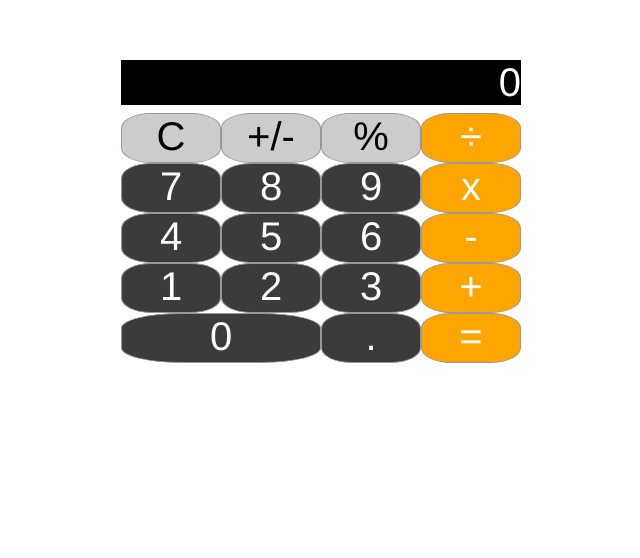
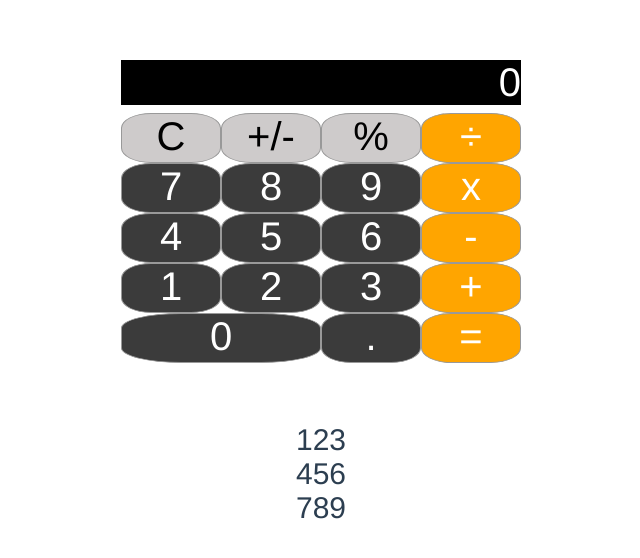
Before and after one commit to TatsushiFukunaga/vue-calculator, a Vue app: page / in a window 1280 px wide. Shown: the top 558 px of the page, without its empty margins (319-959 px from the left). Built offline with nearby package versions, Linux system fonts and the light colour scheme.

Commit message:
added History component

```diff
--- a/src/App.vue
+++ b/src/App.vue
@@ -1,16 +1,24 @@
 <template>
   <div id="app">
     <Calculator />
+    <History :items="items" />
   </div>
 </template>
 
 <script>
 import Calculator from "./components/Calculator.vue";
+import History from "./components/History.vue";
 
 export default {
   name: "App",
   components: {
     Calculator,
+    History,
+  },
+  data() {
+    return {
+      items: ["123", "456", "789"],
+    };
   },
 };
 </script>
--- /dev/null
+++ b/src/components/History.vue
@@ -0,0 +1,20 @@
+<template>
+  <div class="history">
+    <div v-for="item in items" :key="item">
+      <div>{{ item }}</div>
+    </div>
+  </div>
+</template>
+
+<script>
+export default {
+  props: ["items"],
+};
+</script>
+
+<style scoped>
+.history {
+  padding-top: 60px;
+  font-size: 30px;
+}
+</style>
```
